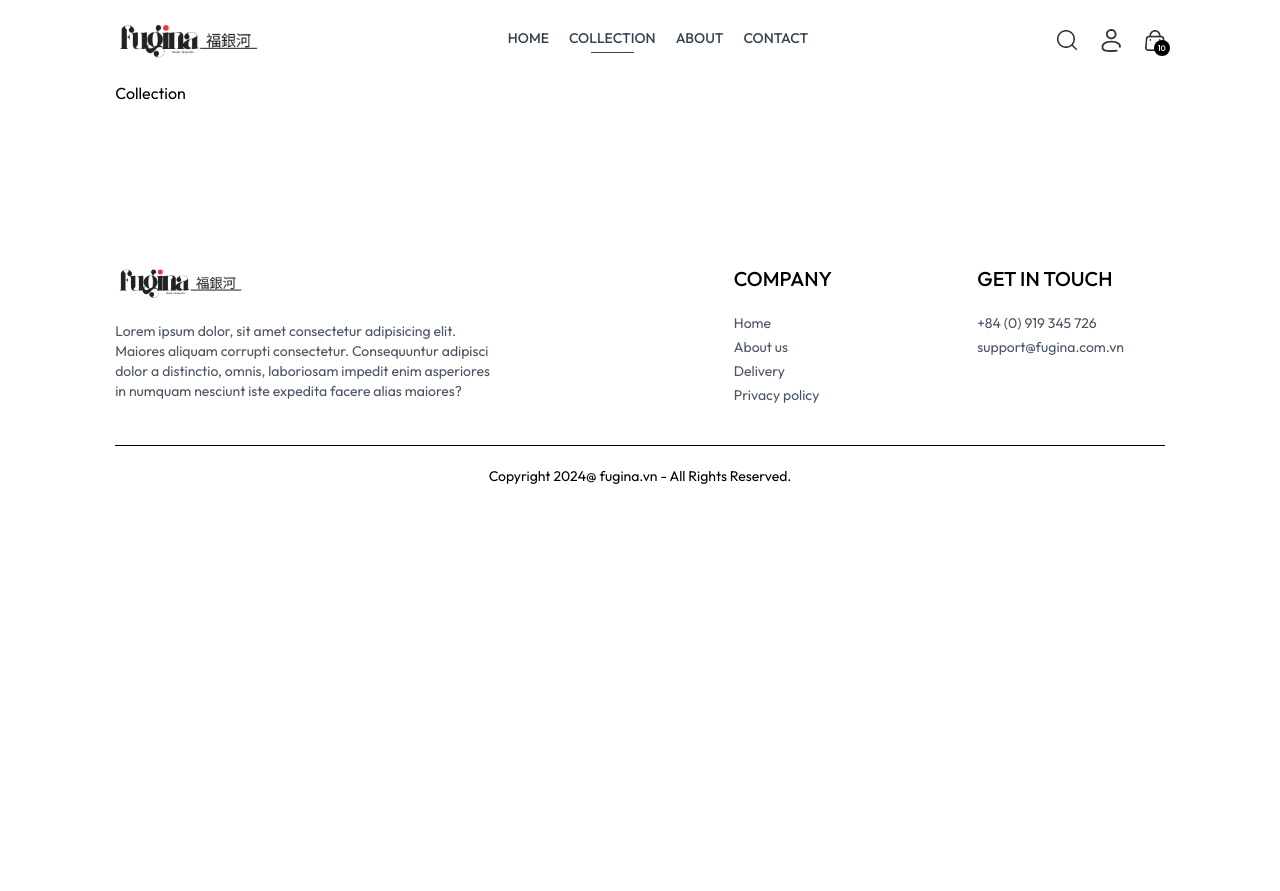
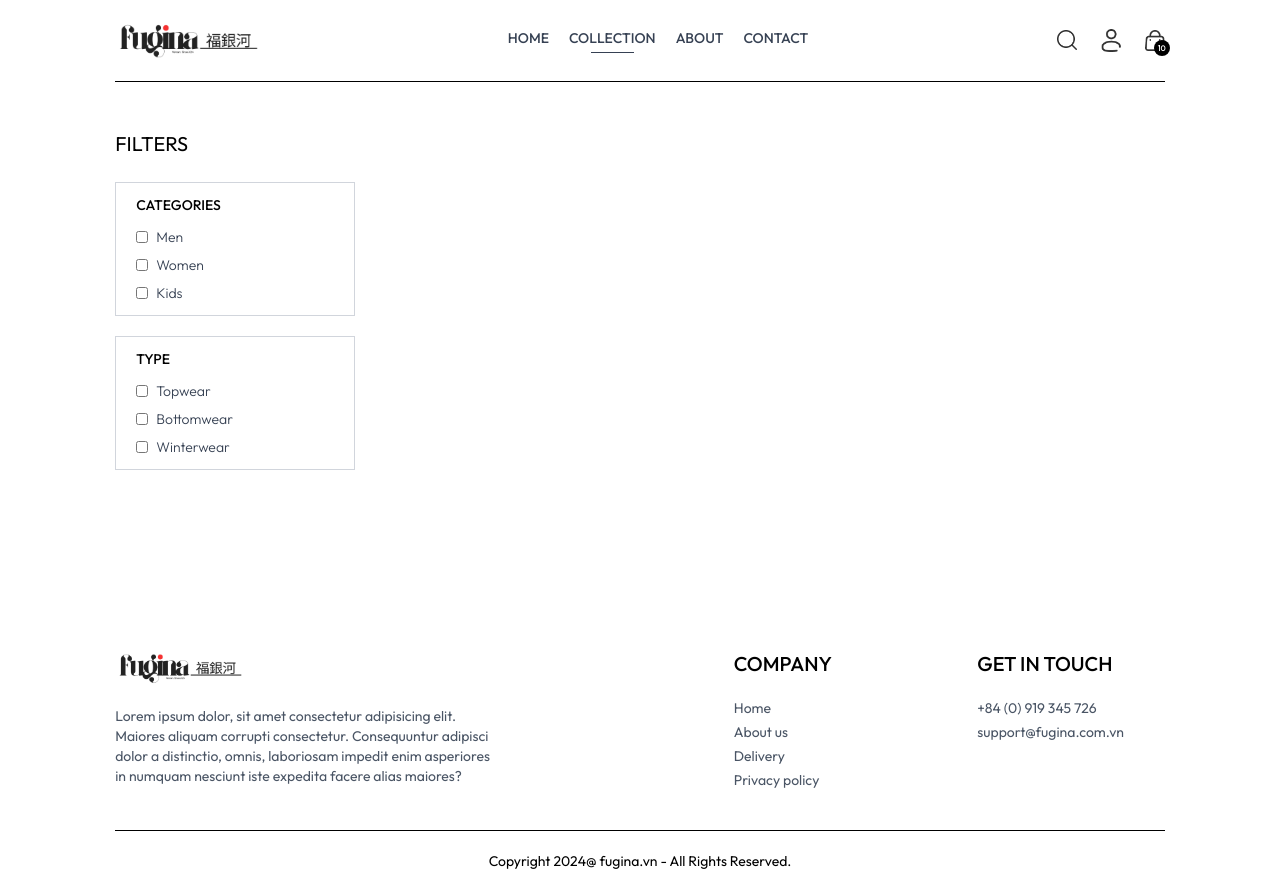
Before and after one commit to dangpvo/FuginaShop-React-Ecommerce, a React (Vite) app: page /collection in a window 1280 px wide. Before the commit the page ends 800 px from the top, so only its background shows below. Built offline with nearby package versions, Linux system fonts and the light colour scheme.

Commit message:
feat: finish filter category and subcategory UI responsive

```diff
--- a/src/pages/Collection.jsx
+++ b/src/pages/Collection.jsx
@@ -1,7 +1,74 @@
-import React from "react";
+import React, { useContext, useState } from "react";
+import { ShopContext } from "../context/ShopContext";
+import { assets } from "../assets/assets";
 
 const Collection = () => {
-  return <div>Collection</div>;
+  const { products } = useContext(ShopContext);
+  const [showFilter, setShowFilter] = useState(false);
+
+  return (
+    <div className="flex flex-col sm:flex-row gap-1 sm: gap-10 pt-10 border-t">
+      {/* Filter */}
+      <div className="min-w-60">
+        <p
+          onClick={() => setShowFilter(!showFilter)}
+          className="my-2 text-xl flex items-center cursor-pointer gap-2"
+        >
+          FILTERS
+          <img
+            className={`h-3 sm:hidden ${showFilter ? "rotate-90" : ""}`}
+            src={assets.dropdown_icon}
+            alt=""
+          />
+        </p>
+        {/* Category filter */}
+        <div
+          className={`border border-gray-300 pl-5 py-3 mt-6 ${
+            showFilter ? "" : "hidden"
+          } sm:block`}
+        >
+          <p className="mb-3 text-sm font-medium">CATEGORIES</p>
+          <div className="flex flex-col gap-2 text-sm font-light text-gray-700">
+            <p className="flex gap-2">
+              <input className="w-3" type="checkbox" value={"Men"} />
+              Men
+            </p>
+            <p className="flex gap-2">
+              <input className="w-3" type="checkbox" value={"Women"} />
+              Women
+            </p>
+            <p className="flex gap-2">
+              <input className="w-3" type="checkbox" value={"Kids"} />
+              Kids
+            </p>
+          </div>
+        </div>
+
+        {/* Sub Category Filter */}
+        <div
+          className={`border border-gray-300 pl-5 py-3 my-5 ${
+            showFilter ? "" : "hidden"
+          } sm:block`}
+        >
+          <p className="mb-3 text-sm font-medium">TYPE</p>
+          <div className="flex flex-col gap-2 text-sm font-light text-gray-700">
+            <p className="flex gap-2">
+              <input className="w-3" type="checkbox" value={"Topwear"} />
+              Topwear
+            </p>
+            <p className="flex gap-2">
+              <input className="w-3" type="checkbox" value={"Bottomwear"} />
+              Bottomwear
+            </p>
+            <p className="flex gap-2">
+              <input className="w-3" type="checkbox" value={"Winterwear"} />
+              Winterwear
+            </p>
+          </div>
+        </div>
+      </div>
+    </div>
+  );
 };
 
 export default Collection;
```
